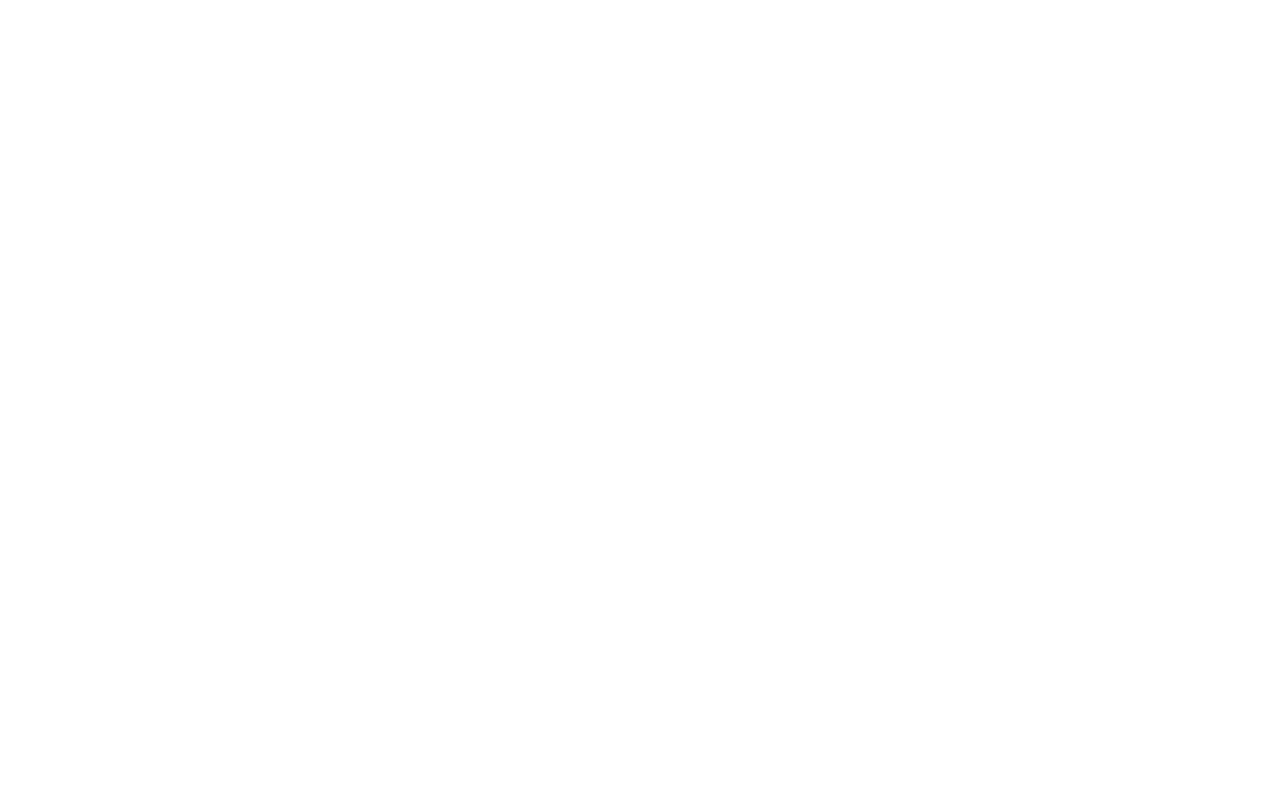
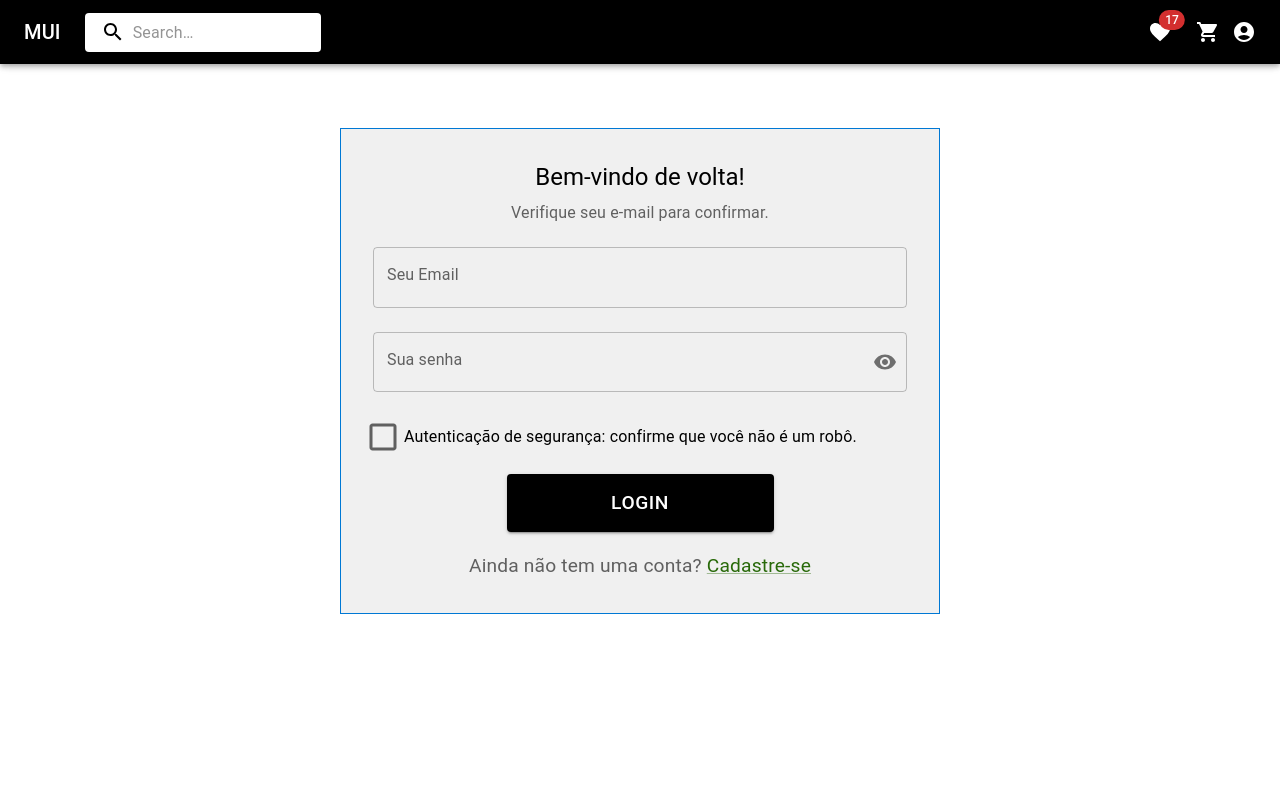
Before and after one commit to Guilhermeprog3/E-commerce-front-end, a React (Vite) app: page /login in a window 1280 px wide. Before the commit this address had no page. Shown: the top 800 px of the page. Built offline with nearby package versions, Linux system fonts and the light colour scheme.

Commit message:
feat:criação da pagina de login e cadastro

```diff
--- a/src/components/common/card_prod/index.jsx
+++ b/src/components/common/card_prod/index.jsx
@@ -55,8 +55,8 @@
             fontWeight: 'bold',
             width: '50%',
             '&:hover': {
-              backgroundColor: '#4B5563', // Muda para cinza escuro ao passar o mouse
-              color: '#fff' // Cor do texto muda para branco
+              backgroundColor: '#4B5563',
+              color: '#fff'
             }
           }}
           startIcon={<ShoppingCartIcon />}
--- /dev/null
+++ b/src/components/common/paper_cadastro/index.jsx
@@ -0,0 +1,132 @@
+import React, { useState } from 'react';
+import { Box, TextField, Button, Typography, Checkbox, FormControlLabel, Link, IconButton, InputAdornment } from '@mui/material';
+import { Visibility, VisibilityOff } from '@mui/icons-material';
+
+const P_Cadastro = () => {
+  const [showPassword, setShowPassword] = useState(false);  // Controle para mostrar ou ocultar a senha
+  const [showConfirmPassword, setShowConfirmPassword] = useState(false); // Controle para mostrar ou ocultar a senha de confirmação
+
+  const handleClickShowPassword = () => setShowPassword(!showPassword);
+  const handleClickShowConfirmPassword = () => setShowConfirmPassword(!showConfirmPassword);
+
+  return (
+    <Box
+      sx={{
+        display: "flex",
+        flexDirection: "column",
+        bgcolor: "#f0f0f0",
+        p: 2,
+        border: "1px solid #0078D4",
+        maxWidth: {
+          xs: 555,
+          sm: 820,
+          md: 600,
+          lg: 600,
+          xl: 600
+        },
+        mx: "auto",
+        marginTop: '8%',
+        minHeight: {
+          xs: '62vh',
+          sm: '67vh',
+          md: '50vh',
+        },
+      }}
+    >
+      <Typography variant="h6" sx={{ textAlign: 'center' }} gutterBottom>
+        Informe Seus Dados Abaixo.
+      </Typography>
+
+      <TextField
+        label="Seu Email"
+        variant="outlined"
+        fullWidth
+        margin="normal"
+        InputProps={{ sx: { fontSize: '1rem' } }}
+      />
+
+      <TextField
+        label="Seu Nome"
+        variant="outlined"
+        fullWidth
+        margin="normal"
+        InputProps={{ sx: { fontSize: '1rem' } }}
+      />
+
+      <TextField
+        label="Sua senha"
+        type={showPassword ? 'text' : 'password'}  // Altera entre 'text' e 'password'
+        variant="outlined"
+        fullWidth
+        margin="normal"
+        InputProps={{
+          sx: { fontSize: '1rem' },
+          endAdornment: (
+            <InputAdornment position="end">
+              <IconButton
+                onClick={handleClickShowPassword}  // Alterna a visibilidade da senha
+                edge="end"
+              >
+                {showPassword ? <VisibilityOff /> : <Visibility />}
+              </IconButton>
+            </InputAdornment>
+          )
+        }}
+      />
+
+      <TextField
+        label="Confirme Sua senha"
+        type={showConfirmPassword ? 'text' : 'password'}  // Altera entre 'text' e 'password'
+        variant="outlined"
+        fullWidth
+        margin="normal"
+        InputProps={{
+          sx: { fontSize: '1rem' },
+          endAdornment: (
+            <InputAdornment position="end">
+              <IconButton
+                onClick={handleClickShowConfirmPassword}  // Alterna a visibilidade da senha de confirmação
+                edge="end"
+              >
+                {showConfirmPassword ? <VisibilityOff /> : <Visibility />}
+              </IconButton>
+            </InputAdornment>
+          )
+        }}
+      />
+
+      <FormControlLabel
+        control={<Checkbox sx={{ transform: 'scale(1.5)', marginTop: '0' }} />}
+        label="Autenticação de segurança: confirme que você não é um robô."
+        sx={{ mt: 2, mb: 2, '& .MuiFormControlLabel-label': { fontSize: '1rem', marginTop: '0' } }}
+      />
+
+      <Button
+        variant="contained"
+        fullWidth
+        sx={{
+          backgroundColor: 'black',
+          color: 'white',
+          padding: '12px 0',
+          fontSize: '1rem',
+          width: '50%',
+          marginLeft: '25%',
+          '&:hover': {
+            backgroundColor: '#4B5563',
+          }
+        }}
+      >
+        Cadastro
+      </Button>
+
+      <Typography variant="body1" color="textSecondary" align="center" style={{ marginTop: 10, fontSize: '1rem' }}>
+        E-mail já Cadastrado? Faça{' '}
+        <Link href="/login" color="#286909" style={{ fontSize: '1rem' }}>
+          Login.
+        </Link>
+      </Typography>
+    </Box>
+  );
+};
+
+export default P_Cadastro;
--- /dev/null
+++ b/src/components/common/paper_login/index.jsx
@@ -0,0 +1,107 @@
+import React, { useState } from 'react';
+import { Box, TextField, Button, Typography, Checkbox, FormControlLabel, Link, IconButton, InputAdornment } from '@mui/material';
+import { Visibility, VisibilityOff } from '@mui/icons-material';
+
+const P_Login = () => {
+  const [showPassword, setShowPassword] = useState(false);  // Controle para mostrar ou ocultar a senha
+
+  const handleClickShowPassword = () => setShowPassword(!showPassword);
+
+  return (
+    <Box
+      sx={{
+        display: "flex",
+        flexDirection: "column",
+        bgcolor: "#f0f0f0",
+        p: 4,
+        border: "1px solid #0078D4",
+        maxWidth: {
+          xs: 555,
+          sm: 817,
+          md: 600,
+          lg: 600,
+          xl: 600
+        },
+        mx: "auto",
+        marginTop: '8%',
+        minHeight: {
+          xs: '62vh',
+          sm: '62vh',
+          md: 'auto',
+        },
+      }}
+    >
+        <Box sx={{marginTop:{xs:'10%',md:'0%'}}}>
+
+      <Typography variant="h5" sx={{ textAlign: 'center' }} gutterBottom>
+        Bem-vindo de volta!
+      </Typography>
+      <Typography variant="body1" color="textSecondary" sx={{ textAlign: 'center' }} gutterBottom>
+        Verifique seu e-mail para confirmar.
+      </Typography>
+
+      <TextField
+        label="Seu Email"
+        variant="outlined"
+        fullWidth
+        margin="normal"
+        InputProps={{ sx: { fontSize: '1.2rem' } }}
+      />
+
+      <TextField
+        label="Sua senha"
+        type={showPassword ? 'text' : 'password'}  // Alterna entre 'text' e 'password'
+        variant="outlined"
+        fullWidth
+        margin="normal"
+        InputProps={{
+          sx: { fontSize: '1.2rem' },
+          endAdornment: (
+            <InputAdornment position="end">
+              <IconButton
+                onClick={handleClickShowPassword}  // Alterna a visibilidade da senha
+                edge="end"
+              >
+                {showPassword ? <VisibilityOff /> : <Visibility />}
+              </IconButton>
+            </InputAdornment>
+          )
+        }}
+      />
+
+      <FormControlLabel
+        control={<Checkbox sx={{ transform: 'scale(1.5)', marginTop: '0' }} />}
+        label="Autenticação de segurança: confirme que você não é um robô."
+        sx={{ mt: 2, mb: 2, '& .MuiFormControlLabel-label': { fontSize: '1rem', marginTop: '0' } }}
+      />
+
+      <Button
+        variant="contained"
+        fullWidth
+        sx={{
+          backgroundColor: 'black',
+          color: 'white',
+          padding: '12px 0',
+          fontSize: '1.2rem',
+          width: '50%',
+          marginLeft: '25%',
+          '&:hover': {
+            backgroundColor: '#4B5563',  // Cor ao passar o mouse
+          }
+        }}
+      >
+        login
+      </Button>
+
+      <Typography variant="body1" color="textSecondary" align="center" style={{ marginTop: 20, fontSize: '1.2rem' }}>
+        Ainda não tem uma conta?{' '}
+        <Link href="/cadastro" color="#286909" style={{ fontSize: '1.2rem' }}>
+          Cadastre-se
+        </Link>
+      </Typography>
+      </Box>
+    </Box>
+  );
+};
+
+export default P_Login;
--- /dev/null
+++ b/src/page/public/cadastro/index.jsx
@@ -0,0 +1,27 @@
+import React from "react";
+import P_Cadastro from "../../../components/common/paper_cadastro";
+import { Box } from "@mui/material";
+import Footer from "../../../components/common/footer";
+import PrimarySearchAppBar from "../../../components/common/navBar";
+
+function Cadastro(){
+
+    return(
+
+        <Box sx={{}}>
+
+         <PrimarySearchAppBar/>
+        <Box sx={{marginBottom:{lg:'22%',xl:'22%',md:'27.5%',sm:'0.5%',xs:'0.5%'},marginTop:'-1%'}}>
+            <P_Cadastro/>
+        </Box>
+
+        <Box sx={{}}>
+            <Footer/>
+        </Box>
+
+        </Box>
+
+    )
+}
+
+export default Cadastro;
--- /dev/null
+++ b/src/page/public/login/index.jsx
@@ -0,0 +1,27 @@
+import React from "react";
+import P_Login from "../../../components/common/paper_login";
+import { Box } from "@mui/material";
+import Footer from "../../../components/common/footer";
+import PrimarySearchAppBar from "../../../components/common/navBar";
+
+function Login(){
+
+    return(
+
+        <Box sx={{}}>
+
+         <PrimarySearchAppBar/>
+        <Box sx={{marginBottom:{lg:'22%',xl:'22%',md:'27.5%',sm:'0.5%',xs:'0.5%'},marginTop:'10%'}}>
+            <P_Login />
+        </Box>
+
+        <Box sx={{}}>
+            <Footer/>
+        </Box>
+
+        </Box>
+
+    )
+}
+
+export default Login;
--- a/src/routes/routespath.js
+++ b/src/routes/routespath.js
@@ -3,6 +3,8 @@
 import { pagamentoSim } from '../page/pagamentoOk';
 import Produto from '../page/public/produto';
 import { pagamentoRec } from '../page/pagamentoREC';
+import Login from '../page/public/login';
+import Cadastro from '../page/public/cadastro';
 
 
 export const RoutesPath = {
@@ -12,6 +14,8 @@
   '/checkout': Checkout,
   '/produto':Produto,
   '/pagamento_rec': pagamentoRec,
+  '/login':Login,
+  '/cadastro':Cadastro,
 
 
 };
```
